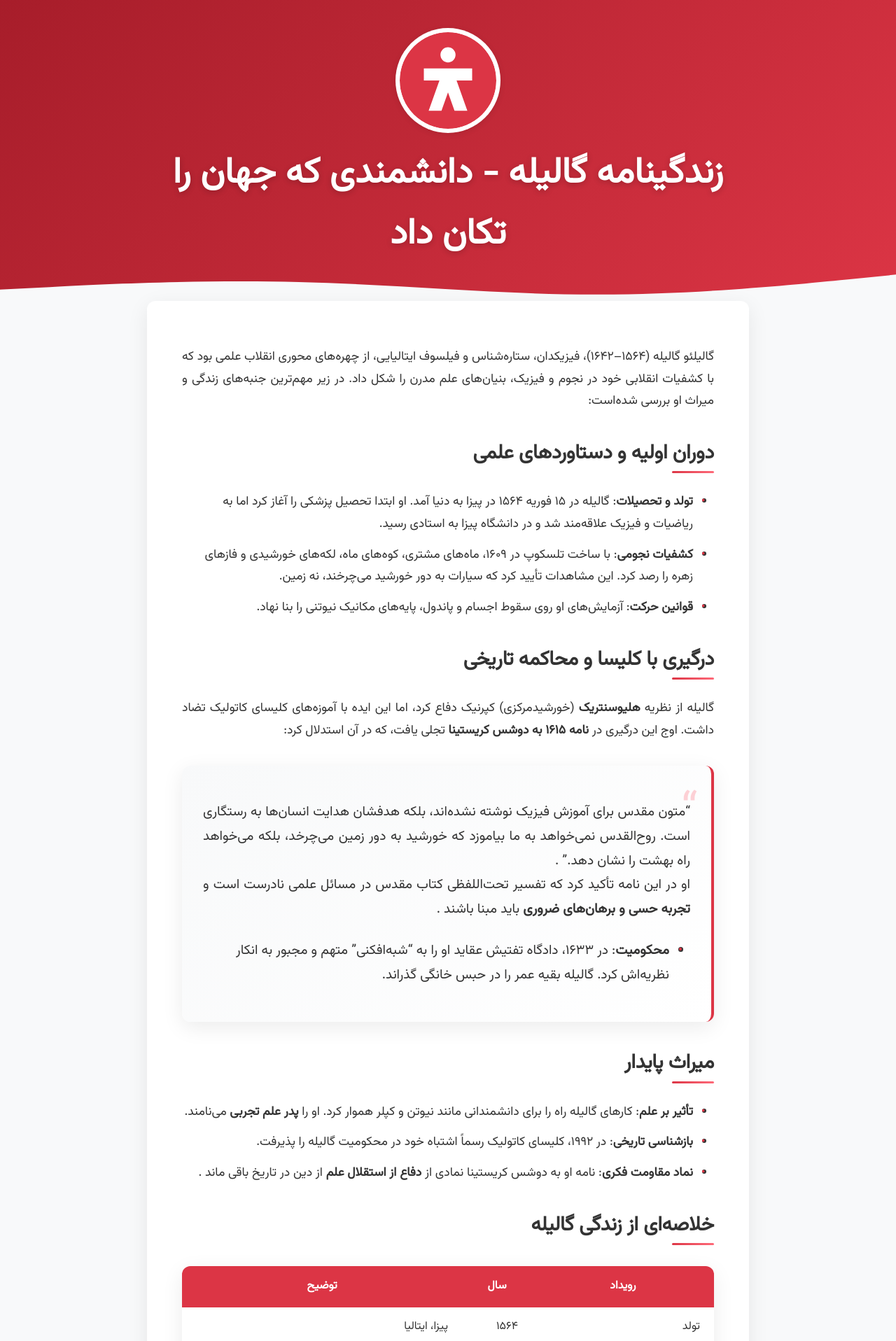
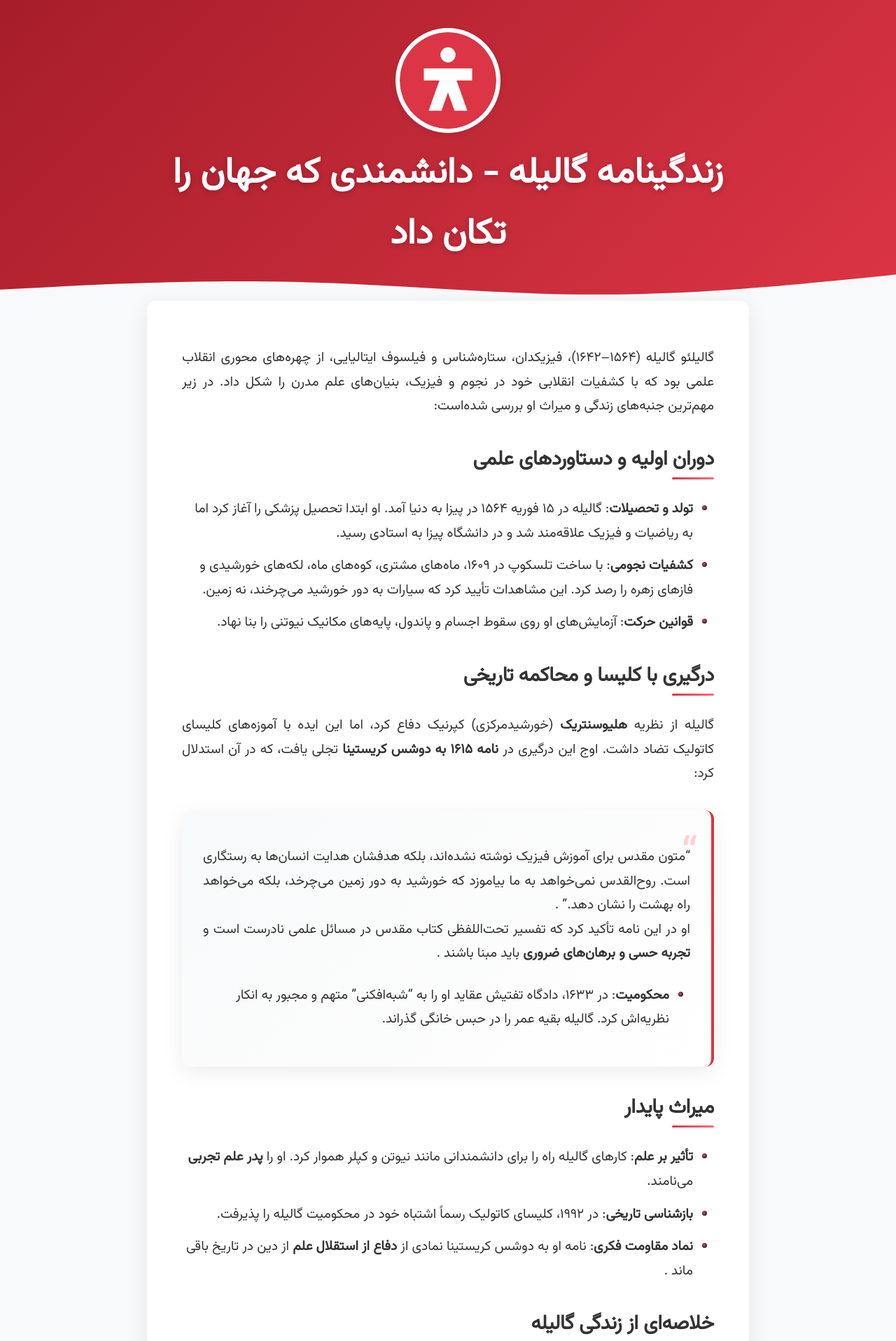
Before and after one commit to darkblog/darkblog.github.io, a Jekyll site: the page built from _posts/2025-7-5-68.md, in a window 1280 px wide. Shown: the top 1916 px of the page at 70% size. Built offline with Jekyll 4.4.1, drawn with Linux system fonts in a browser that asks for light colours.

Commit message:
Update post.html

```diff
--- a/_layouts/post.html
+++ b/_layouts/post.html
@@ -167,7 +167,7 @@
         }
 
         .post-content {
-            font-size: 1.1rem;
+            font-size: 1.2rem;
             line-height: 1.8;
             color: var(--text-color);
         }
@@ -380,7 +380,6 @@
         .post-content table {
             width: 100%;
             border-collapse: collapse;
-            font-size: 1rem;
             background-color: #fff;
             box-shadow: var(--shadow);
             overflow: hidden;
```
